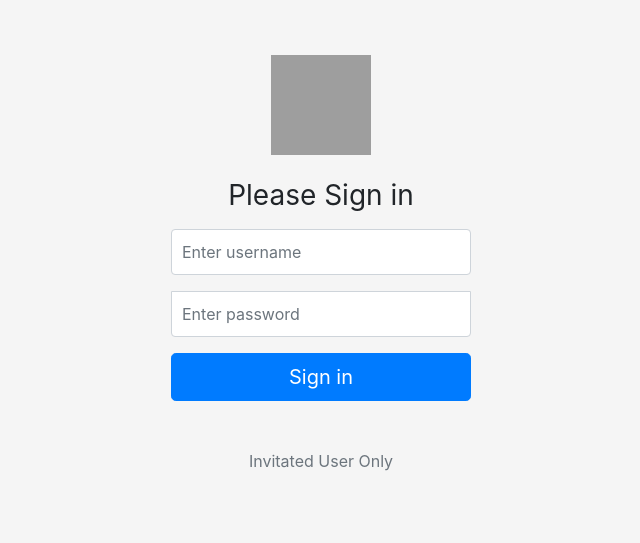
After one commit to chenmingio/PPT, a Bottle app: page /login in a window 1280 px wide. The commit adds this page. Shown: the top 543 px of the page, without its empty margins (319-959 px from the left). Run offline with Bottle, Linux system fonts and the light colour scheme; some libraries are stand-ins or nearby versions; grey boxes are pictures that could not be loaded.

Commit message:
rebuild login page with jinja done

```diff
--- a/app.py
+++ b/app.py
@@ -11,6 +11,7 @@ template = bottle.template
 debug = bottle.debug
 redirect = bottle.redirect
 view = bottle.jinja2_view
+static_file = bottle.static_file
 
 MongoClient = pymongo.MongoClient
 
@@ -40,6 +41,18 @@ def remove_document(collection_name, key, value):
     query = {key: value}
     collection.remove(query)
 
+def find_info(collection_name, queryDict, fieldList):
+    collection = getattr(db, collection_name)
+    query = queryDict
+    print(query)
+    fields = {item : True for item in fieldList}
+    print(fields)
+    cursor = collection.find(query, fields)
+    return cursor
+
+
+
+
 
 def save_project(projectInfo):
     """input a project info dictionary-object and save it in project collection"""
@@ -67,11 +80,11 @@ def get_session(request):
     return userDoc
 
 
+@route('/login', method=['GET', 'POST'])
+@view('login.html', template_lookup=['templates'])
+def login():
 
-@route('/signin', method=['GET', 'POST'])
-def signin():
-
-    if request.POST.signin:
+    if request.POST.login:
         reqUserName = request.forms['user_name']
         reqPassword = request.forms['password']
 
@@ -85,10 +98,10 @@ def signin():
         else:
             return 'no such user'
     else:
-        return template('tpl/signin')
+        return {'title': "Hello World"}
 
-@route('/')
 @route('/main')
+@view('main.html', template_lookup=['templates'])
 def main():
     userDoc = get_session(request)
 
@@ -96,9 +109,11 @@ def main():
         userGroup = userDoc['user_group']
         userName = userDoc['user_name']
 
-        return template('tpl/main', user_name=userName, user_group=userGroup)
+        # extract all project names according to userName
+        findInfoResult = find_info('project', {userGroup : userName}, ['project_name'])
+        return findInfoResult
     else:
-        redirect("/signin")
+        redirect("/login")
 
 
 
@@ -113,7 +128,7 @@ def overview(project_id):
     fetchProjectInfo = fetch_document('project', 'project_no', project_id)
     return fetchProjectInfo
 
-@route('/test/project/<project_id>/info/<crud>', method=['GET', 'POST'])
+@route('/project/<project_id>/info/<crud>', method=['GET', 'POST'])
 @view('projectInfo.html', template_lookup=['templates'])
 def test(project_id, crud):
 
@@ -142,47 +157,12 @@ def test(project_id, crud):
             return fetchResult
         elif crud == 'save':
             requestForm = request.forms
-            remove_document('project', 'project_no', requestForm['project_no'] )
+            remove_document('project', 'project_no', requestForm['project_no'])
             saveResult = save_project(requestForm)
             redirect ("/main")
     else:
             "test failed"
 
-
-
-
-
-@route('/project/<project_id>/info/<crud>', method=['GET', 'POST'])
-def project(crud, project_id):
-    '''crud: create/read/update/delete + save'''
-
-
-
-    userDoc = get_session(request)
-
-    if userDoc['user_group'] in ['PUR', 'PJM']:
-
-        if crud == 'create':
-            # when create a new project, return a standard/instrumental project(projectid == 'projct_no') info as placeholder
-            fetchSuggestion = fetch_document('project', 'project_no', 'project_no')
-            # fetchSuggestion["crud"] = 'create'
-            return template('tpl/project', **fetchSuggestion)
-        elif crud == 'save':
-            # in this situation, url receive a new form just been send to project/save
-            projectInfo = request.forms
-            addResult = save_project(projectInfo)
-            return "added"
-        elif crud == 'read':
-            # in this situation, project info is checked with readonly
-            fetchResult = fetch_document('project', 'project_no', project_id)
-            print(fetchResult.keys)
-            fetchResult["is_read"] = 1
-            return template('tpl/projectInfo', **fetchResult)
-        elif crud == 'update':
-            # send back the stored data according to project_id return result
-            pass
-    else:
-        redirect("/main")
 
 @route('/quotation', method=['GET', 'POST'])
 def quotation():
--- /dev/null
+++ b/templates/login.html
@@ -0,0 +1,88 @@
+<!DOCTYPE html>
+<html lang="en">
+<head>
+  <title>Bootstrap Example</title>
+  <meta charset="utf-8">
+  <meta name="viewport" content="width=device-width, initial-scale=1">
+  <link rel="stylesheet" href="https://maxcdn.bootstrapcdn.com/bootstrap/4.3.1/css/bootstrap.min.css">
+  <style type="text/css">
+    body {
+    height: 100%;
+    }
+
+    body {
+    display: -ms-flexbox;
+    display: -webkit-box;
+    display: flex;
+    -ms-flex-align: center;
+    -ms-flex-pack: center;
+    -webkit-box-align: center;
+    align-items: center;
+    -webkit-box-pack: center;
+    justify-content: center;
+    padding-top: 40px;
+    padding-bottom: 40px;
+    background-color: #f5f5f5;
+    }
+
+    .form-signin {
+    width: 100%;
+    max-width: 330px;
+    padding: 15px;
+    margin: 0 auto;
+    }
+    .form-signin .checkbox {
+    font-weight: 400;
+    }
+    .form-signin .form-control {
+    position: relative;
+    box-sizing: border-box;
+    height: auto;
+    padding: 10px;
+    font-size: 16px;
+    }
+    .form-signin .form-control:focus {
+    z-index: 2;
+    }
+    .form-signin input[type="email"] {
+    margin-bottom: -1px;
+    border-bottom-right-radius: 0;
+    border-bottom-left-radius: 0;
+    }
+    .form-signin input[type="password"] {
+    margin-bottom: 10px;
+    border-top-left-radius: 0;
+    border-top-right-radius: 0;
+    }
+    img {
+    vertical-align: middle;
+    border-style: none;
+    border-top-style: none;
+    border-right-style: none;
+    border-bottom-style: none;
+    border-left-style: none;
+    }
+  </style>
+</head>
+<body class="text-center" style>
+
+
+  <form class="form-signin" action="/login" method="POST">
+  <img class="mb-4" src="https://cdn.worldvectorlogo.com/logos/hella.svg" alt width="100" height="100">
+    <h1 class="h3 mb-3 font-weight-normal">Please Sign in</h1>
+    <div class="form-group">
+      <label for="user_name" class="sr-only">User Name</label>
+      <input type="text" class="form-control" id="user_name" placeholder="Enter username" name="user_name">
+    </div>
+    <div class="form-group">
+      <label for="password" class="sr-only">Password</label>
+      <input type="password" class="form-control" id="password" placeholder="Enter password" name="password">
+    </div>
+    <input type="submit" class="btn btn-lg btn-primary btn-block" name="login" value="Sign in">
+
+    <p class="mt-5 mb-3 text-muted">Invitated User Only</p>
+
+  </form>
+
+</body>
+</html>
--- a/templates/projectInfo.html
+++ b/templates/projectInfo.html
@@ -8,7 +8,7 @@
 {% set valueToggle = "placeholder" %}
 {% set readonlyToggle = "" %}
 {% set btnText = "create" %}
-{% set btnDirection = "/test/project/new/info/save" %}
+{% set btnDirection = "/project/new/info/save" %}
 {% endif %}
 
 
@@ -16,7 +16,7 @@
 {% set valueToggle = "placeholder" %}
 {% set readonlyToggle = "readonly" %}
 {% set btnText = "click to edit" %}
-{% set btnDirection = "/test/project/" + project_no + "/info/update" %}
+{% set btnDirection = "/project/" + project_no + "/info/update" %}
 {% endif %}
 
 
@@ -25,7 +25,7 @@
 {% set valueToggle = "value" %}
 {% set readonlyToggle = "" %}
 {% set btnText = "save" %}
-{% set btnDirection = "/test/project/foo/info/save" %}
+{% set btnDirection = "/project/" + project_no + "/info/save" %}
 {% endif %}
 
 
```
Also changed, not shown: templates/main.html (added, +20 -0 lines), templates/navbar.html (+13 -12 lines).
